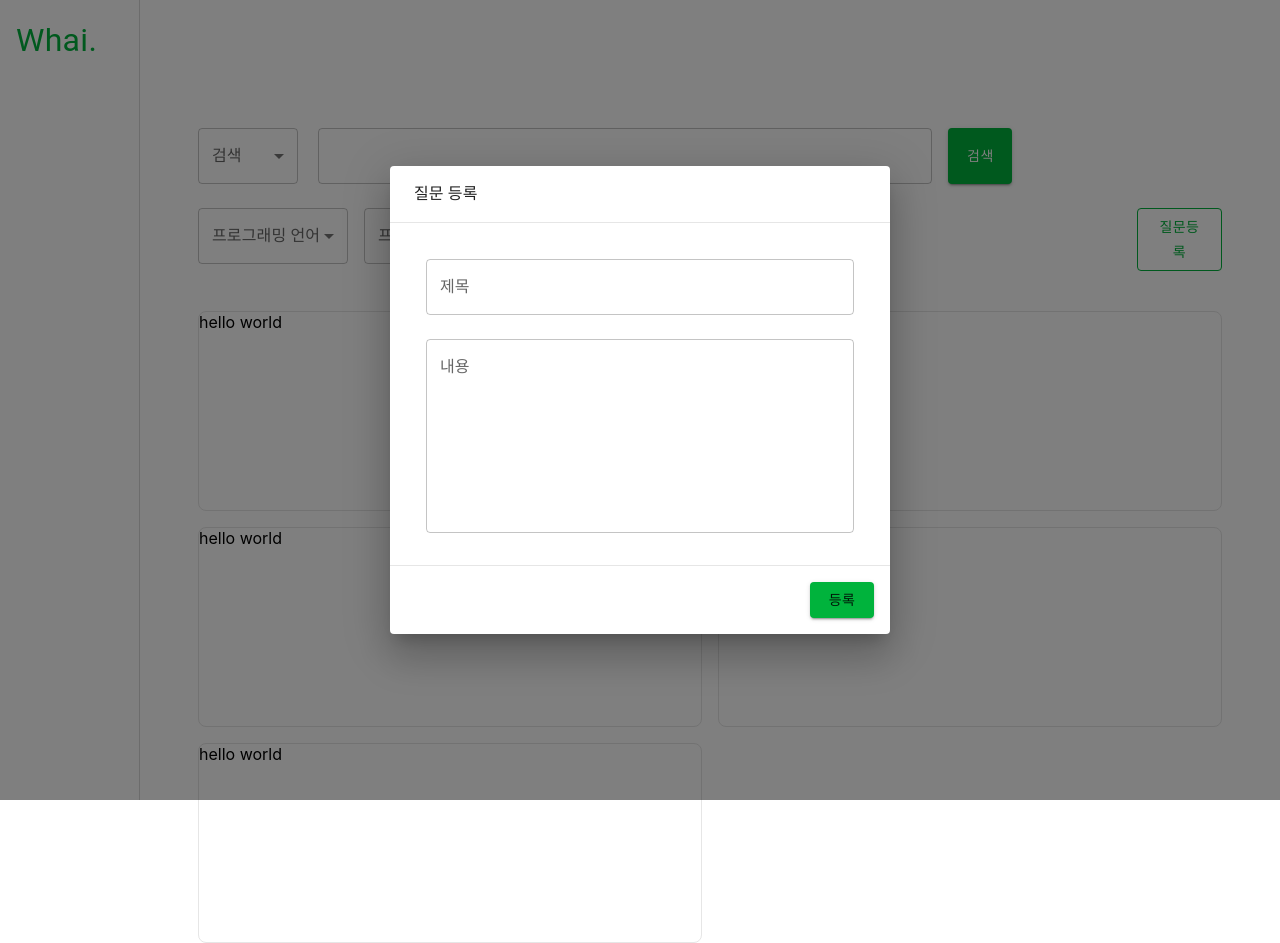
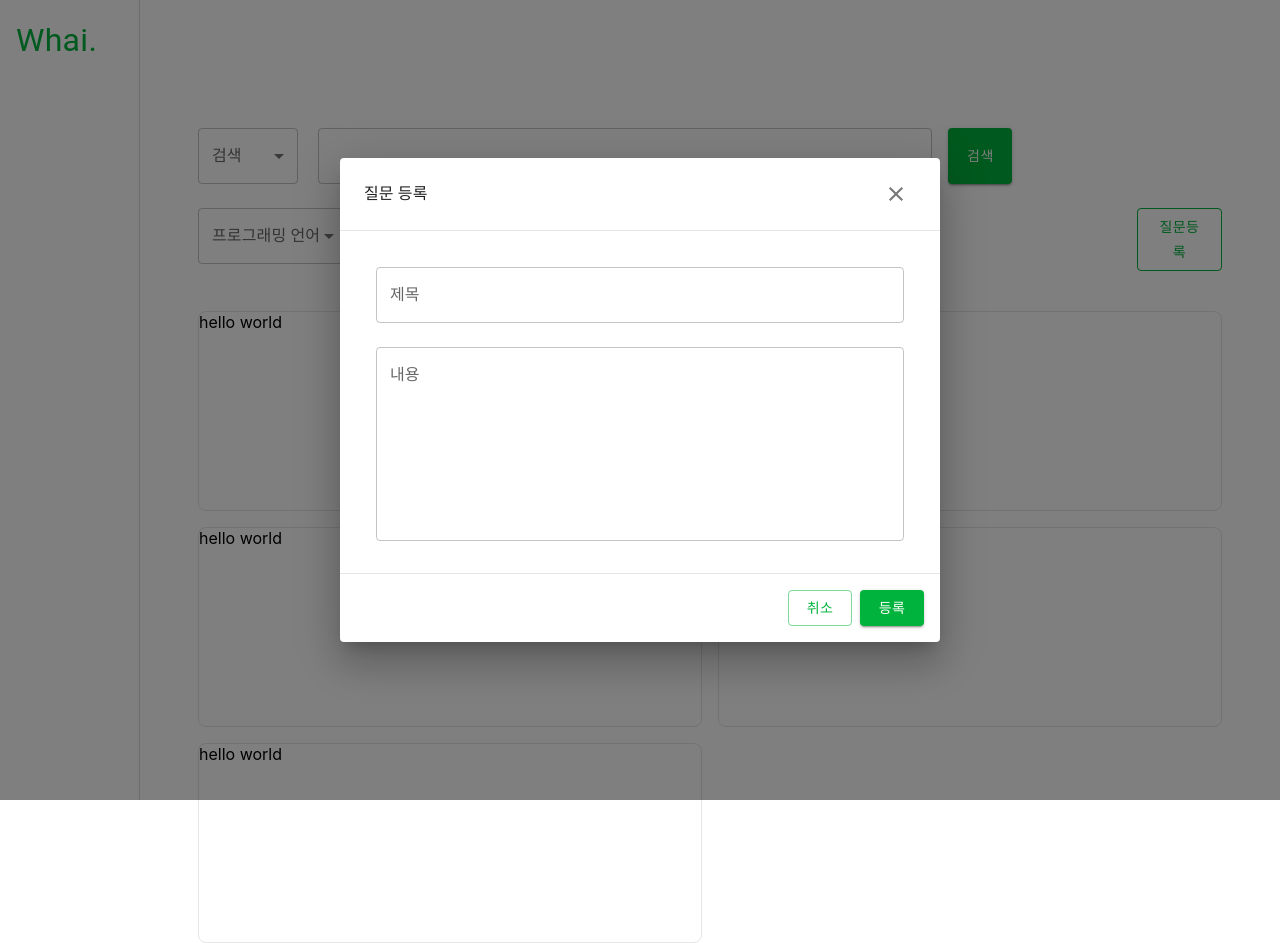
Before and after one commit to Y2829/first-pjt-front, a Next.js app: page /question in a window 1280 px wide. Both pictures are taken after a click on the button "질문등록". Shown: the top 943 px of the page. Built offline with nearby package versions, Linux system fonts and the light colour scheme.

Commit message:
feat: 질문 등록 form 추가

```diff
--- a/package.json
+++ b/package.json
@@ -11,6 +11,7 @@
   "dependencies": {
     "@emotion/react": "^11.9.0",
     "@emotion/styled": "^11.8.1",
+    "@mui/icons-material": "^5.8.4",
     "@mui/material": "^5.8.3",
     "@reduxjs/toolkit": "^1.8.2",
     "@stomp/stompjs": "^6.1.2",
--- a/src/components/common/select/index.tsx
+++ b/src/components/common/select/index.tsx
@@ -10,6 +10,7 @@ import Select from "@mui/material/Select";
 interface CustomSelectProps {
   label: string;
   menuItems: Array<{ value: string; name: string }>;
+  defaultValue?: string;
   onChange: (e: SelectChangeEvent) => void;
   sx?: SxProps;
 }
@@ -17,6 +18,7 @@ interface CustomSelectProps {
 const CustomSelect: FC<CustomSelectProps> = ({
   label,
   menuItems,
+  defaultValue,
   onChange,
   sx,
 }) => {
@@ -36,7 +38,7 @@ const CustomSelect: FC<CustomSelectProps> = ({
           id={label}
           label={label}
           onChange={onChange}
-          defaultValue=""
+          defaultValue={defaultValue ?? ""}
         >
           {menuItems.map((menu) => (
             <MenuItem key={menu.value} value={menu.value}>
--- a/src/components/question/select-category/index.tsx
+++ b/src/components/question/category-select/index.tsx
@@ -9,7 +9,7 @@ import {
   DBSelect,
 } from "src/configs/cateogry-select";
 
-const SelectCategory: FC = () => {
+const CategorySelect: FC = () => {
   return (
     <Wrapper>
       <CustomSelect
@@ -42,4 +42,4 @@ const SelectCategory: FC = () => {
   );
 };
 
-export default SelectCategory;
+export default CategorySelect;
--- a/src/components/question/write-dialog/index.tsx
+++ b/src/components/question/write-dialog/index.tsx
@@ -1,5 +1,6 @@
 import type { FC } from "react";
-
+import IconButton from "@mui/material/IconButton";
+import CloseIcon from "@mui/icons-material/Close";
 import {
   StyledDialog,
   StyledDialogTitle,
@@ -11,17 +12,22 @@ import {
   ContentInput,
   InputBox,
   CreateButton,
+  CloseButton,
 } from "./styles";
 
 interface WriteModalProps {
   open: boolean;
+  onClickClose: () => void;
 }
 
-const WriteDialog: FC<WriteModalProps> = ({ open }) => {
+const WriteDialog: FC<WriteModalProps> = ({ open, onClickClose }) => {
   return (
     <StyledDialog open={open}>
       <StyledDialogTitle>
         <TitleText>질문 등록</TitleText>
+        <IconButton onClick={onClickClose}>
+          <CloseIcon />
+        </IconButton>
       </StyledDialogTitle>
       <StyledDialogContent>
         <InputBox>
@@ -32,6 +38,9 @@ const WriteDialog: FC<WriteModalProps> = ({ open }) => {
         </InputBox>
       </StyledDialogContent>
       <StyledDialogActions>
+        <CloseButton variant="outlined" onClick={onClickClose}>
+          취소
+        </CloseButton>
         <CreateButton variant="contained">등록</CreateButton>
       </StyledDialogActions>
     </StyledDialog>
--- a/src/components/question/write-dialog/styles.tsx
+++ b/src/components/question/write-dialog/styles.tsx
@@ -15,7 +15,10 @@ import { colors } from "src/theme/colors";
 export const StyledDialog = styled(Dialog)({});
 
 export const StyledDialogTitle = styled(DialogTitle)({
-  width: "500px",
+  display: "flex",
+  justifyContent: "space-between",
+  alignItems: "center",
+  width: "600px",
   borderBottom: "1px solid #e6e6e6",
 });
 
@@ -42,7 +45,15 @@ export const InputBox = styled(Box)({
 
 export const CreateButton = styled(Button)({
   backgroundColor: colors.primary,
+  color: "#fff",
   "&:hover": {
     backgroundColor: colors.primary,
   },
 });
+
+export const CloseButton = styled(Button)({
+  color: colors.primary,
+  "&:hover": {
+    backgroundColor: "#fff",
+  },
+});
--- a/src/configs/cateogry-select.ts
+++ b/src/configs/cateogry-select.ts
@@ -12,6 +12,6 @@ export const FrameworkSelect = [
   { value: "angular", name: "Angular" },
 ];
 
-export const InfraSelect = [{ value: "docker", name: "docker" }];
+export const InfraSelect = [{ value: "docker", name: "Docker" }];
 
 export const DBSelect = [{ value: "mysql", name: "MySQL" }];
--- a/src/pages/question/index.tsx
+++ b/src/pages/question/index.tsx
@@ -3,7 +3,7 @@ import type { NextPageWithLayout } from "../_app";
 import { useState } from "react";
 
 import Layout from "src/components/layout";
-import SelectCategory from "src/components/question/select-category";
+import CategorySelect from "src/components/question/category-select";
 import QuestionList from "src/components/question/question-list";
 import SearchGroup from "src/components/question/search-group";
 import CreateButton from "src/components/question/create-button";
@@ -15,15 +15,19 @@ const Question: NextPageWithLayout = () => {
   const handleClickCreateQuestion = () => {
     setOpenModal(true);
   };
+
+  const handleClickCloseModal = () => {
+    setOpenModal(false);
+  };
   return (
     <StyledBox>
       <SearchGroup />
       <Wrapper>
-        <SelectCategory />
+        <CategorySelect />
         <CreateButton onClick={handleClickCreateQuestion} />
       </Wrapper>
       <QuestionList />
-      <WriteDialog open={openModal} />
+      <WriteDialog open={openModal} onClickClose={handleClickCloseModal} />
     </StyledBox>
   );
 };
```
Also changed, not shown: src/components/question/register-form/index.tsx (deleted, +0 -32 lines), src/components/question/register-form/styles.tsx (deleted, +0 -12 lines), src/components/question/category-select/styles.tsx (renamed from src/components/question/select-category/styles.tsx), 1 other file (tests, documents, lock files or other folders).
